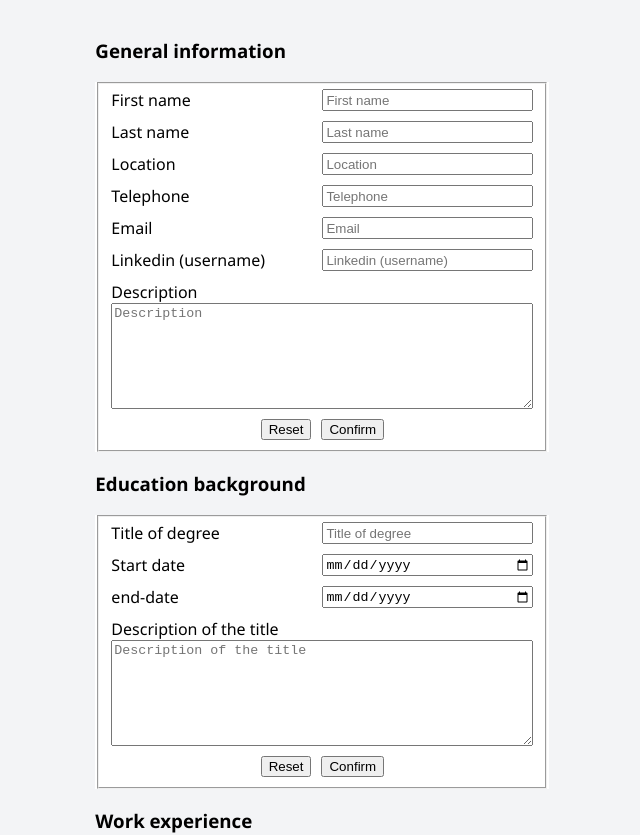
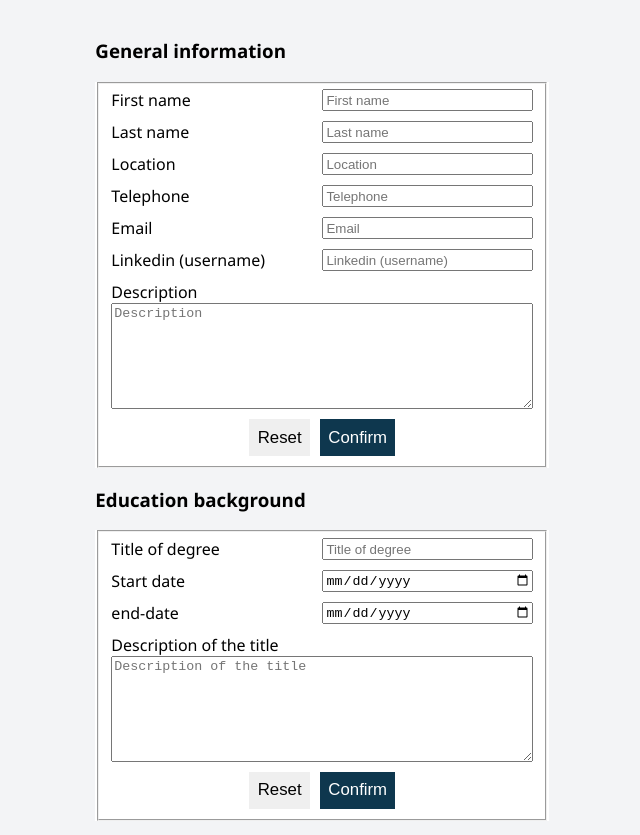
Before and after one commit to juan-est145/Cv-maker, a React (Vite) app: page / in a window 1280 px wide. Shown: the top 835 px of the page, without its empty margins (183-823 px from the left). Built offline with nearby package versions, Linux system fonts and the light colour scheme.

Commit message:
The buttons have been styled

```diff
--- a/src/styles/App.css
+++ b/src/styles/App.css
@@ -11,6 +11,7 @@
 
 body {
 	--main-bg-color: #f3f4f6;
+	--cv-header-color: #0e374e;
 	margin: 0px;
 	background-color: var(--main-bg-color);
 	font-family: "Noto Sans", sans-serif;
@@ -30,7 +31,6 @@ aside {
 main {
 	background-color: #fff;
 	--general-padding: 1.05em;
-	--cv-header-color: #0e374e;
 }
 
 .CV {
--- a/src/styles/form.css
+++ b/src/styles/form.css
@@ -21,3 +21,26 @@ fieldset>section>textarea {
 	min-height: 100px;
 	grid-column: 1/-1;
 }
+
+.confirmBtn,
+.resetBtn {
+	border: none;
+	cursor: pointer;
+	padding: 0.5em;
+	font-size: 1.05rem;
+}
+
+.confirmBtn {
+	background-color: var(--cv-header-color);
+	color: white;
+	--confirm-active-color: #061e2c;
+	--reset-active-color: #b6b6b6;
+}
+
+.resetBtn:active {
+	background-color: var(--reset-active-color);
+}
+
+.confirmBtn:active {
+	background-color: var(--confirm-active-color);
+}
```
